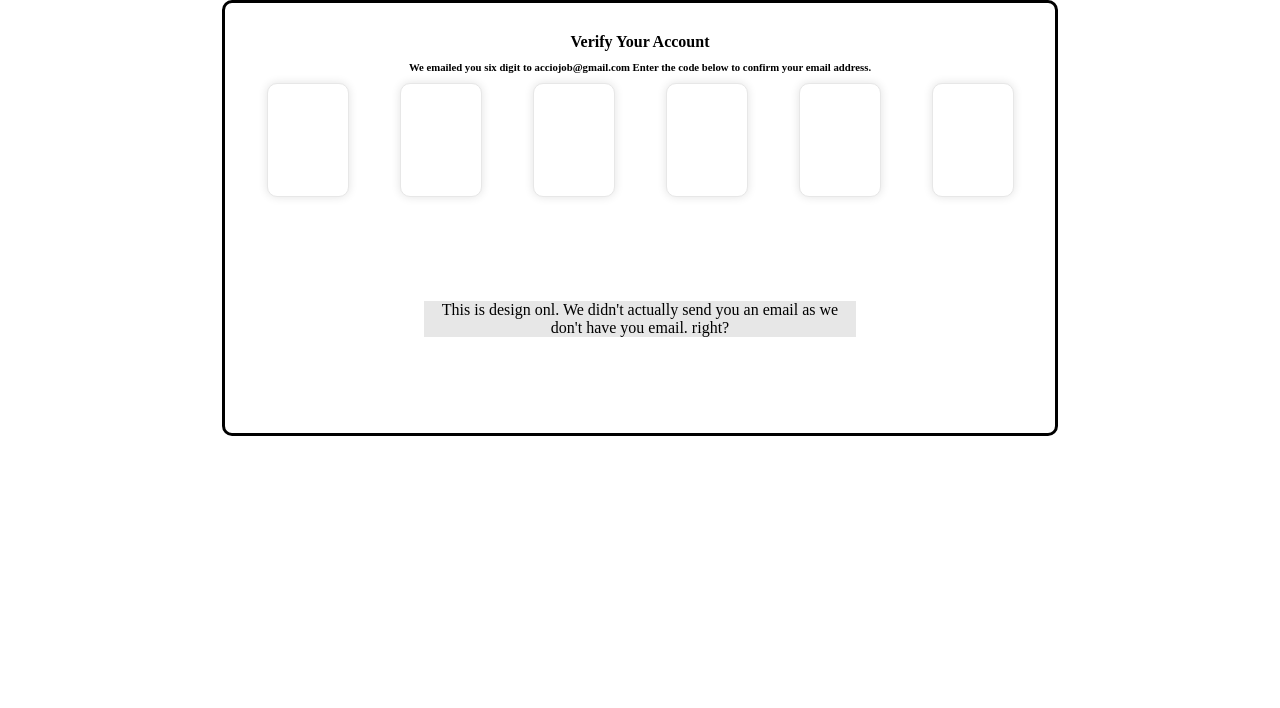
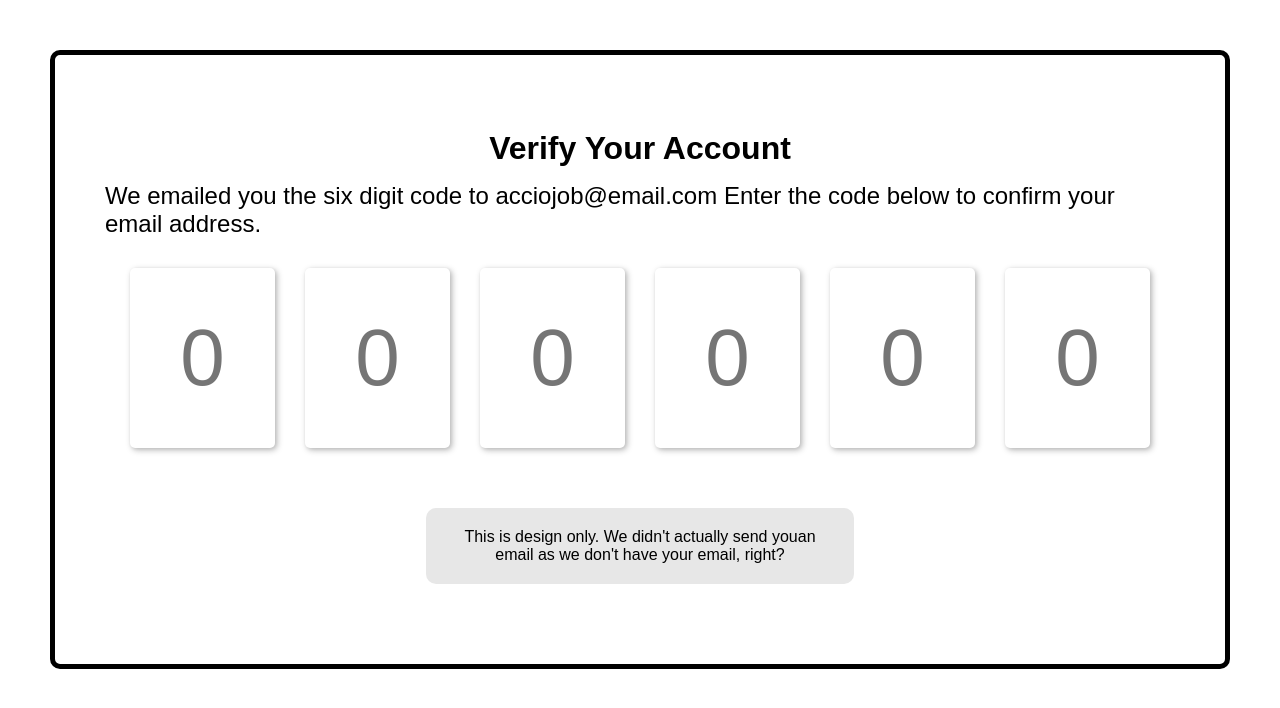
Before and after one commit to acciojob/OTP-gssubash, a website: page main.html in a window 1280 px wide. Drawn offline with Linux system fonts and the light colour scheme.

Commit message:
created a submission

```diff
--- a/main.html
+++ b/main.html
@@ -7,14 +7,15 @@
 </head>
 
 <body>
-	<div class="main-container">
-
-      <h4 id="verification_heading">Verify Your Account</h4>
-      <h6 id="verification_subtext">We emailed you six digit to acciojob@gmail.com Enter the code below to confirm your email address.</h6>
-      <div class="code-container">
-      </div>
-      <div id="bottom-msg">This is design onl. We didn't actually send you an email as we don't have you email. right?</div>
-    </div>
+	<section class="main-container center-flex">
+      <h1 id="verification_heading">Verify Your Account</h1>
+      <p id="verification_subtext">
+        We emailed you the six digit code to acciojob@email.com Enter the code
+        below to confirm your email address.
+      </p>
+      <div class="code-container center-flex"></div>
+      <div class="info-container"><p>This is design only. We didn't actually send youan email as we don't have your email, right?</p></div>
+    </section>
 	<!-- the entire body must be written by student -->
     <script type="text/javascript" src="./script.js">
 </script>
--- a/script.js
+++ b/script.js
@@ -1,45 +1,34 @@
-const container = document.querySelector(".code-container");
+const [container] = document.getElementsByClassName("code-container");
 
-function onInput(event) {
-  console.log("Event triggered");
-  const curElement = event.target;
-  if (curElement.value) {
-    lastEnteredValue = curElement;
+let inputCount = 6;
 
-    curElement.nextElementSibling && curElement.nextElementSibling.focus();
+
+
+for (let i = 1; i <= inputCount; i++) {
+  const inputItem = document.createElement("input");
+  inputItem.classList.add("code");
+  inputItem.id = i;
+  inputItem.placeholder = "0";
+  inputItem.maxLength = 1;
+
+  inputItem.addEventListener("input", onInput);
+  inputItem.addEventListener("keyup", onkeyUp);
+
+  container.appendChild(inputItem);
+}
+
+function onInput(e) {
+  const currentElement = e.target;
+  const nextElement = currentElement.nextElementSibling;
+  if (currentElement.value && nextElement) {
+    nextElement.focus();
   }
 }
 
-function onBackspace(event) {
-  const e = event.target;
-
-  console.log("inside backspace");
-
-  e.value = "";
-  e.previousElementSibling && e.previousElementSibling.focus();
-}
-
-function onEnter(event) {
-  console.log('inside Enter');
-  event.target.nextElementSibling && event.target.nextElementSibling.focus();
-}
-
-function keyUps(event) {
-  if (event.key === "Enter") {
-    onEnter(event);
-  } else if (event.key === "Backspace") {
-    onBackspace(event);
+function onkeyUp(e) {
+  const currentElement = e.target;
+  const previousElement = currentElement.previousElementSibling;
+  if (currentElement.value == "" && e.key === "Backspace" && previousElement) {
+    previousElement.focus();
   }
 }
-
-let noOfInput = 6;
-
-for (let i = 1; i <= noOfInput; i++) {
-  const inputs = document.createElement("input");
-  inputs.maxLength = 1;
-  inputs.className = "code";
-  inputs.id = `code-${i}`;
-  inputs.addEventListener("input", onInput);
-  inputs.addEventListener("keyup", keyUps);
-  container.appendChild(inputs);
-}
--- a/styles.css
+++ b/styles.css
@@ -1,53 +1,65 @@
-/*  your css code here. If applicable */
-*{
+* {
+  padding: 0px;
   margin: 0px;
-  padding: 0px;
+  box-sizing: border-box;
+  font-family: sans-serif;
 }
 
-.main-container{
+.center-flex {
   display: flex;
-  flex-direction: column;
+  justify-content: center;
   align-items: center;
-  width: 830px;
-  height: 400px;
-  /* background-color: red; */
-  margin-inline: auto;
-  /* text-align: center; */
-  gap: 10px;
-  border: 3px solid black;
-  border-radius: 10px;
-  padding-top: 30px;
 }
 
-.code-container{
-  display: inline-flex;
-  width: 90%;
-  height: 28%;
-  /* background-color: blue; */
-  margin-inline: auto;
-  justify-content: space-between  ;
-  gap: 10px;
+.main-container {
+  width: auto;
+  height: auto;
+  padding: 50px;
+  margin: 50px;
+  border: 5px solid;
+  border-radius: 10px;
+  flex-direction: column;
 }
 
-.code{
-  width: 80px;
-  height: 100%;
-  font-size: 4rem;
-  /* background-color: orange; */
-  border: 1px solid #e7e7e7;
+.code-container {
+  /* width: 90%; */
+  height: 240px;
   border-radius: 10px;
-  text-align: center;
-  color: #757575;
-  box-shadow: 0px 0px 10px #e2e2e2;
+  padding: 20px;
+  gap: 20px;
+}
+#verification_heading {
+  margin-top: 25px;
+  font-size: 32px;
 }
 
-.code:focus{
+#verification_subtext {
+  margin-top: 15px;
+  font-size: 24px;
+}
+
+.code {
+  height: 90%;
+  width: 15%;
+  margin: 5px;
+  border-radius: 5px;
+  /* border: 2px solid black; */
+  border: none;
+  font-size: clamp(1rem, 5rem, 8rem);
+  text-align: center;
+  box-shadow: 2px 2px 6px #b7b7b7, 1px 1px 3px #e7e7e7;
+}
+
+.code:focus {
   outline: 1px solid blue;
 }
 
-#bottom-msg{
-  width: 52%;
-  margin: auto;
+.info-container {
+  font: 24px;
+  padding: 20px;
+  width: 40%;
+  border-radius: 10px;
   background-color: #e7e7e7;
   text-align: center;
+  margin: 30px;
 }
```
